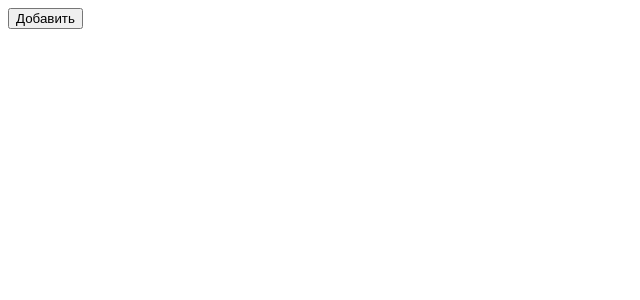
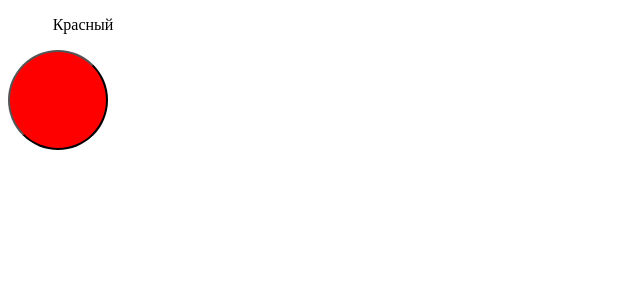
Before and after one commit to vgsnv/simple-react-redux, a React app: page / in a window 1280 px wide. Shown: the top 300 px of the page, without its empty margins (0-640 px from the left). Built offline with nearby package versions, Linux system fonts and the light colour scheme.

Commit message:
Добавляет ColorButton

```diff
--- a/package.json
+++ b/package.json
@@ -4,7 +4,7 @@
   "description": "",
   "main": "index.js",
   "scripts": {
-    "start": "webpack -w",
+    "dev": "webpack -w",
     "build": "webpack"
   },
   "repository": {
--- a/src/index.tsx
+++ b/src/index.tsx
@@ -1,21 +1,59 @@
 import * as React from 'react';
 import * as ReactDOM from 'react-dom';
 
-const Button = (props) => {
-  return (<button
-    onClick={props.onClick}
-  >
-    {props.title}
-  </button>)
+interface Props {
+  onClick: () => void;
+  title: string;
+  color: string;
+}
+
+interface State {
+}
+
+class ColorButton extends React.Component<Props, State> {
+
+  render() {
+
+    const {
+      onClick,
+      title,
+      color
+    } = this.props;
+
+    return (<div
+      style={{
+        width: 150,
+      }}
+    >
+      <p
+        style={{
+          textAlign: 'center',
+        }}
+      >{title}</p>
+      <button
+        style={{
+          backgroundColor: color,
+          borderRadius: 50,
+          height: 100,
+          width: 100,
+          margin: '0, auto, 0, auto',
+        }}
+        onClick={onClick}
+      >
+      </button>
+    </div>)
+  }
+
 }
 
 const App = (props) => {
   return (<div>
-    <Button
-      title='Добавить'
+    <ColorButton
+      title='Красный'
       onClick={() => console.info('Click')}
+      color='red'
     />
   </div>)
 };
 
-ReactDOM.render(<App/>, document.getElementById('root'));
+ReactDOM.render(<App />, document.getElementById('root'));
```
